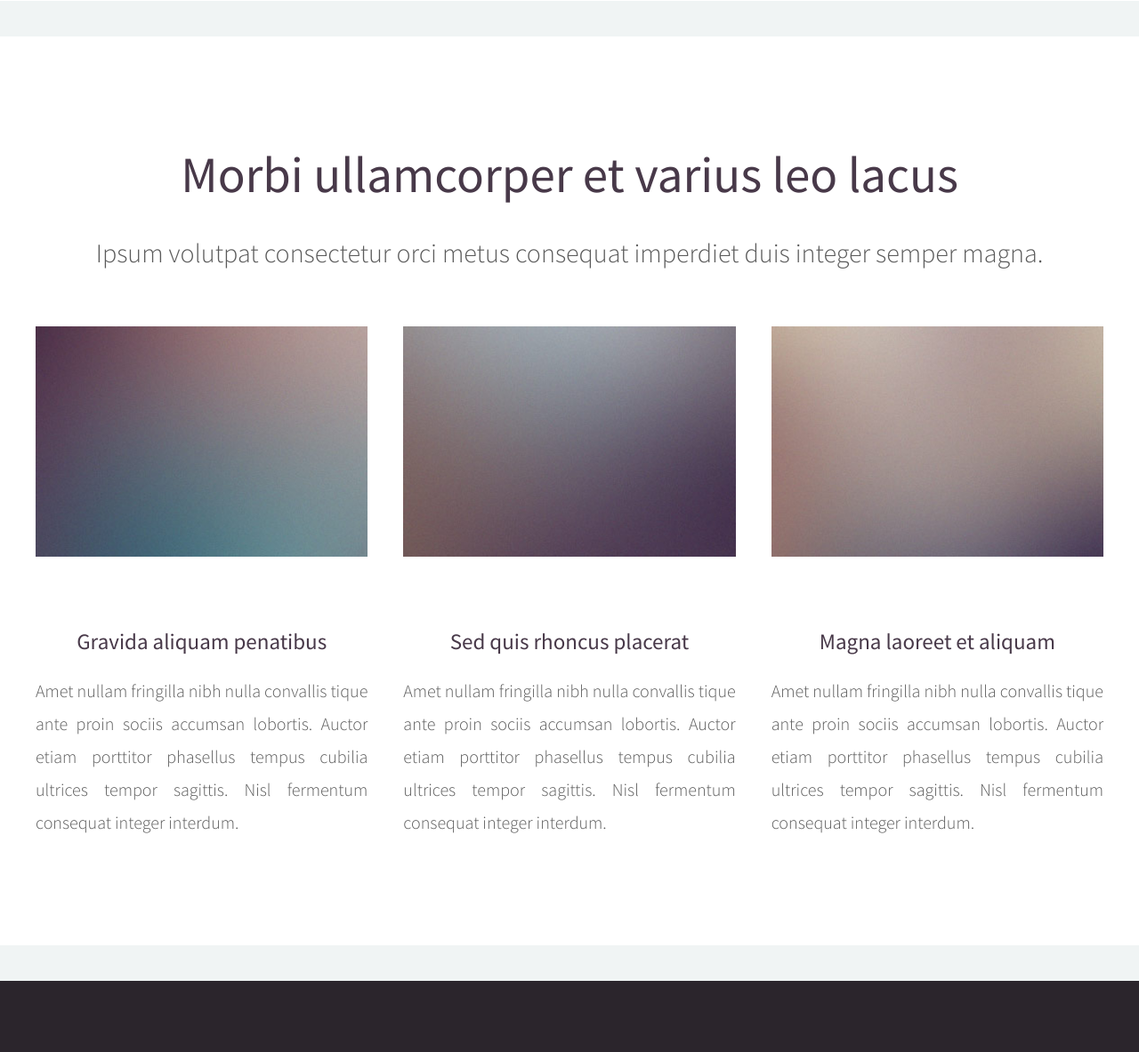
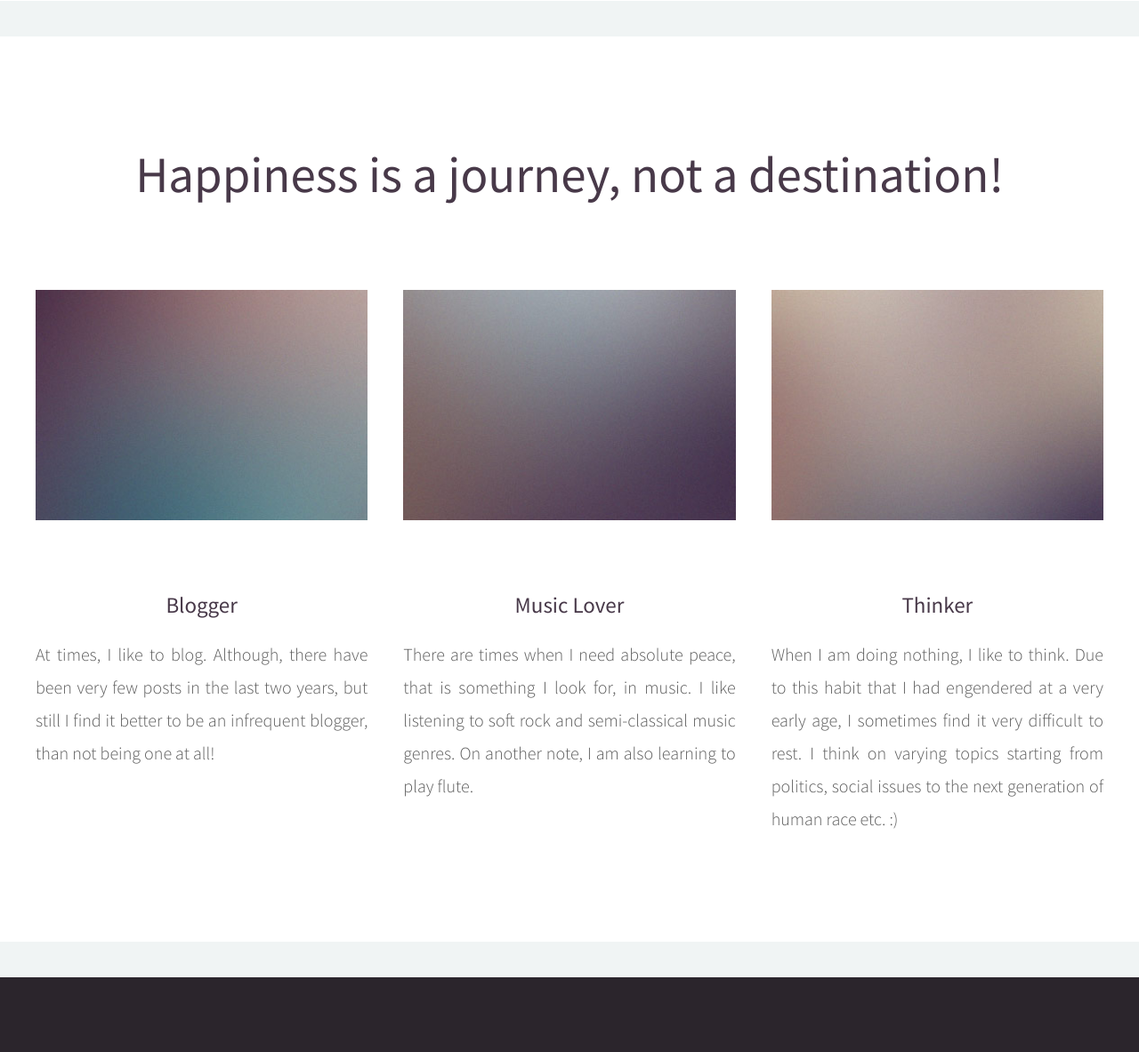
Before and after one commit to purnesh/purneshtripathi.me, a CodeIgniter app: page / in a window 1280 px wide. Shown: the part 1469-2652 px from the top of the page at 89% size. Run offline with CodeIgniter, Linux system fonts and the light colour scheme.

Commit message:
Home page development complete

```diff
--- a/application/views/home.php
+++ b/application/views/home.php
@@ -28,38 +28,34 @@
 
 				<section id="features" class="container special" id="features">
 					<header>
-						<h2>Morbi ullamcorper et varius leo lacus</h2>
-						<p>Ipsum volutpat consectetur orci metus consequat imperdiet duis integer semper magna.</p>
+						<h2>Happiness is a journey, not a destination!</h2> <br /> <br />
 					</header>
 					<div class="row">
 						<article class="4u special">
 							<a href="#" class="image featured"><img src="<?php echo base_url("content/images");?>/pic07.jpg" alt="" /></a>
 							<header>
-								<h3><a href="#">Gravida aliquam penatibus</a></h3>
+								<h3><a href="#">Blogger</a></h3>
 							</header>
 							<p>
-								Amet nullam fringilla nibh nulla convallis tique ante proin sociis accumsan lobortis. Auctor etiam
-								porttitor phasellus tempus cubilia ultrices tempor sagittis. Nisl fermentum consequat integer interdum.
+								At times, I like to blog. Although, there have been very few posts in the last two years, but still I find it better to be an infrequent blogger, than not being one at all!
 							</p>
 						</article>
 						<article class="4u special">
 							<a href="#" class="image featured"><img src="<?php echo base_url("content/images");?>/pic08.jpg" alt="" /></a>
 							<header>
-								<h3><a href="#">Sed quis rhoncus placerat</a></h3>
+								<h3><a href="#">Music Lover</a></h3>
 							</header>
 							<p>
-								Amet nullam fringilla nibh nulla convallis tique ante proin sociis accumsan lobortis. Auctor etiam
-								porttitor phasellus tempus cubilia ultrices tempor sagittis. Nisl fermentum consequat integer interdum.
+								There are times when I need absolute peace, that is something I look for, in music. I like listening to soft rock and semi-classical music genres. On another note, I am also learning to play flute.
 							</p>
 						</article>
 						<article class="4u special">
 							<a href="#" class="image featured"><img src="<?php echo base_url("content/images");?>/pic09.jpg" alt="" /></a>
 							<header>
-								<h3><a href="#">Magna laoreet et aliquam</a></h3>
+								<h3><a href="#">Thinker</a></h3>
 							</header>
 							<p>
-								Amet nullam fringilla nibh nulla convallis tique ante proin sociis accumsan lobortis. Auctor etiam
-								porttitor phasellus tempus cubilia ultrices tempor sagittis. Nisl fermentum consequat integer interdum.
+								When I am doing nothing, I like to think. Due to this habit that I had engendered at a very early age, I sometimes find it very difficult to rest. I think on varying topics starting from politics, social issues to the next generation of human race etc. :)
 							</p>
 						</article>
 					</div>
```
